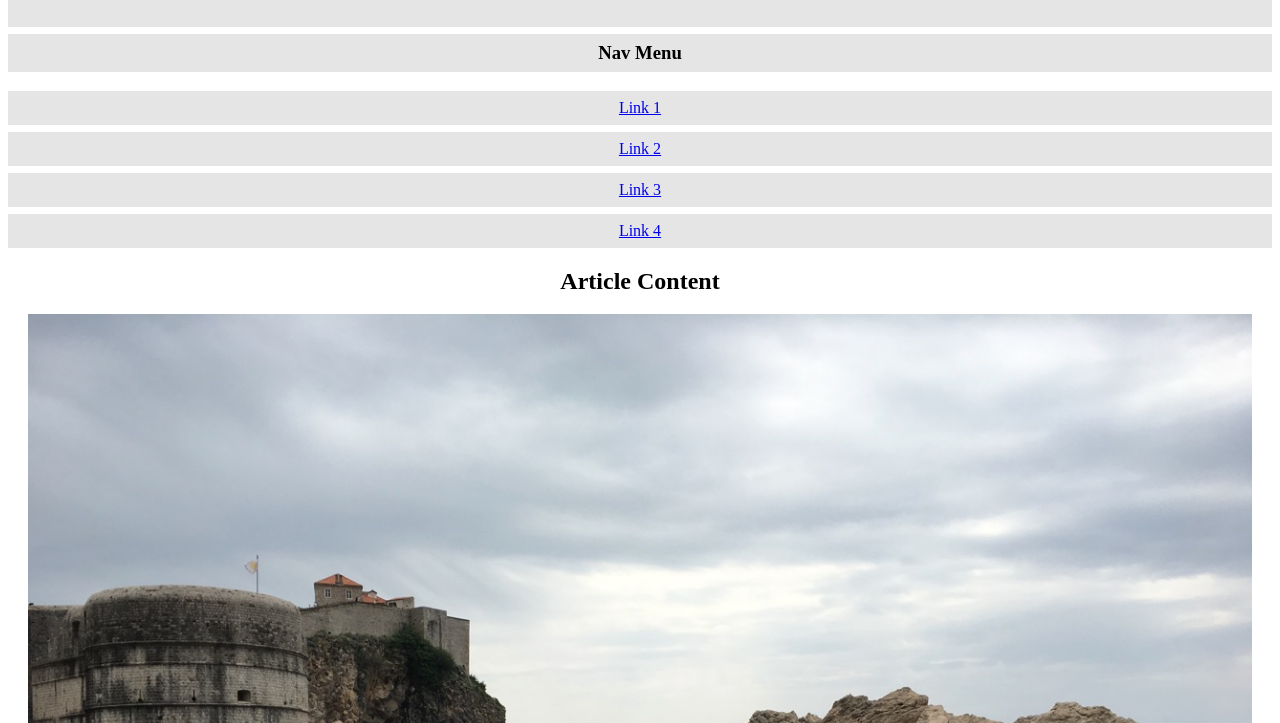
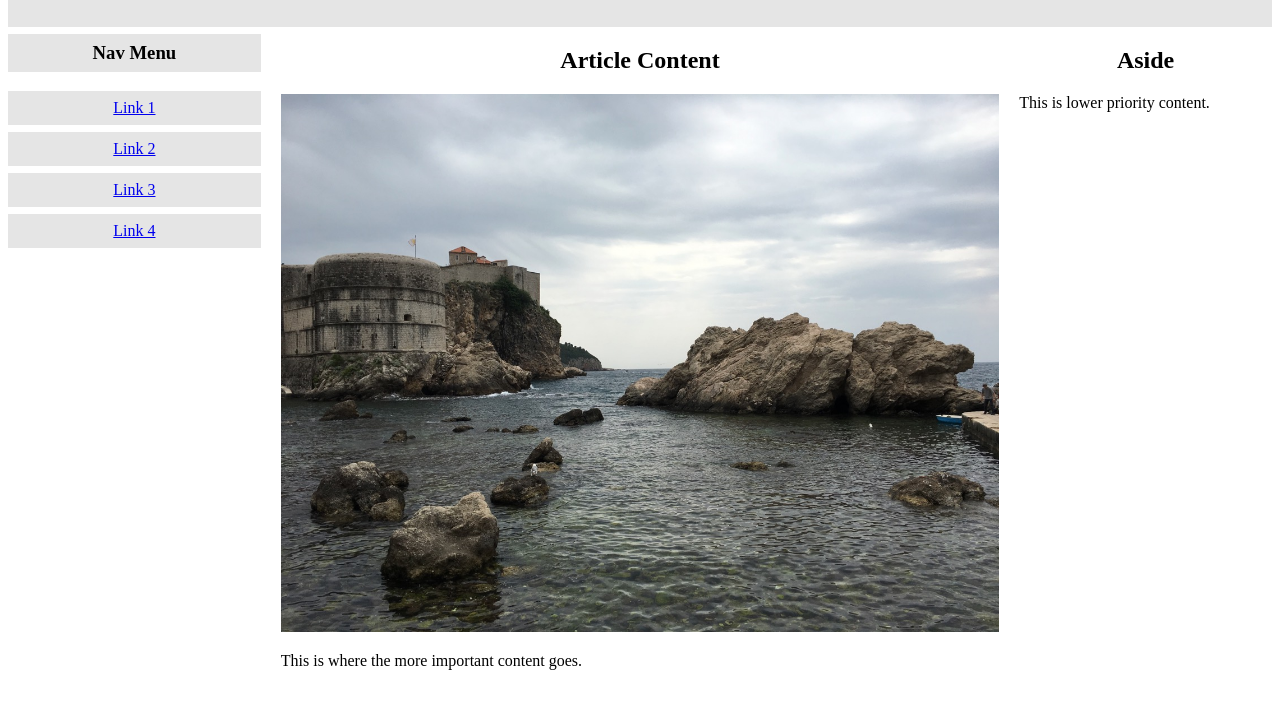
Before and after one commit to gabecagara/igme230, a plain HTML site: page week5a/sample.html in a window 1280 px wide. Shown: the part 77-800 px from the top of the page. Drawn offline with Linux system fonts and the light colour scheme.

Commit message:
media query

```diff
--- a/week5a/sample.css
+++ b/week5a/sample.css
@@ -2,18 +2,6 @@
     box-sizing: border-box;
 }
 
-@media screen and (min-width: 620px) {
-    aside{
-        float: left;
-        width: 20%;
-    }
-
-    article{
-        float:left;
-        width:60%;
-        padding:0 20px;
-    }
-}
 
 header{
     width: 100%;
@@ -52,3 +40,17 @@ h3, nav a{
     width:100%;
     display:block;
 }
+
+
+@media screen and (min-width: 620px) {
+    aside, nav{
+        float: left;
+        width: 20%;
+    }
+
+    article{
+        float:left;
+        width:60%;
+        padding:0 20px;
+    }
+}
```
